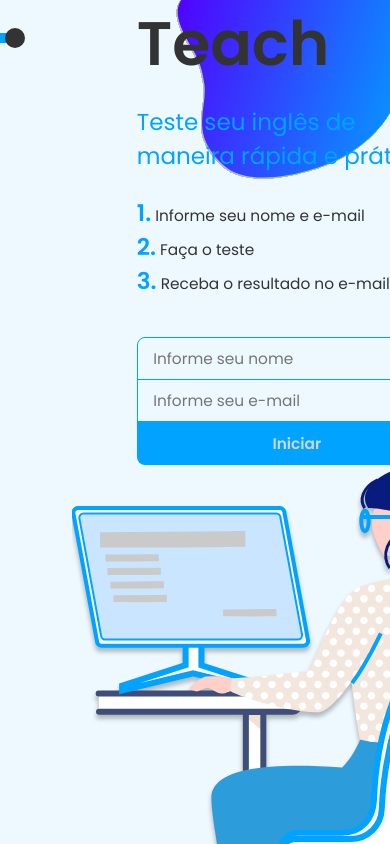
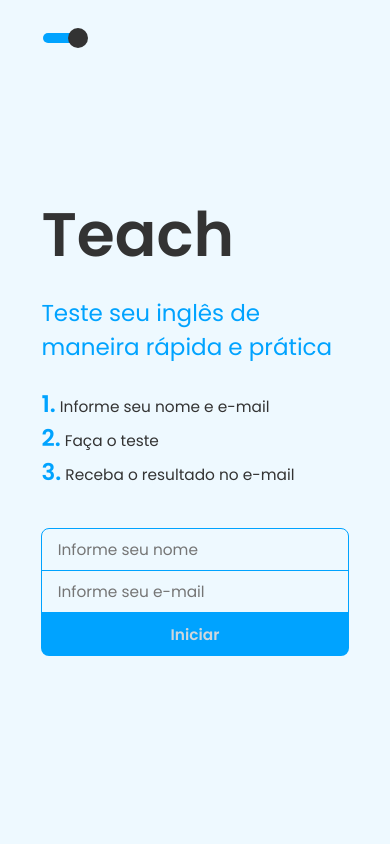
Before and after one commit to Eduardo-SO/Teach, a Next.js app in the folder web/: page / in a window 390 px wide. Built offline with nearby package versions, Linux system fonts and the light colour scheme.

Commit message:
Add responsive layout

```diff
--- a/web/src/components/Header/styles.ts
+++ b/web/src/components/Header/styles.ts
@@ -6,7 +6,7 @@
   justify-content: space-between;
 
   height: 8rem;
-  padding: 0 8rem;
+  width: 100%;
   margin-bottom: -8rem;
 
   h1 {
--- a/web/src/pages/index.tsx
+++ b/web/src/pages/index.tsx
@@ -26,8 +26,8 @@
         <Container>
           <Header toggleTheme={toggleTheme} />
           <Wrapper>
-            <Apresentation>
-              <Content>
+            <Content>
+              <Apresentation>
                 <h2>Teach</h2>
                 <h3>Teste seu inglês de maneira rápida e prática</h3>
 
@@ -53,11 +53,11 @@
 
                   <button>Iniciar</button>
                 </form>
-              </Content>
-            </Apresentation>
-            <Hero>
-              <img src="/images/hero.svg" alt="Teach" />
-            </Hero>
+              </Apresentation>
+              <Hero>
+                <img src="/images/hero.svg" alt="Teach" />
+              </Hero>
+            </Content>
           </Wrapper>
         </Container>
       </main>
--- a/web/src/styles/global.ts
+++ b/web/src/styles/global.ts
@@ -11,7 +11,7 @@
   :root {
     font-size: 60%;
 
-    @media(min-width: 700px) {
+    @media(min-width: 980px) {
       font-size: 62.5%;
     }
   }
--- a/web/src/styles/pages/Home.ts
+++ b/web/src/styles/pages/Home.ts
@@ -2,39 +2,43 @@
 
 export const Container = styled.div`
   display: flex;
-  justify-content: center;
+  align-items: center;
+  flex-direction: column;
+
   height: 100vh;
+  padding: 0 4rem;
 
+  @media (min-width: 980px) {
+    padding: 0 8rem;
     background-image: url('images/background.svg');
     background-repeat: no-repeat;
     background-position: right top;
     background-size: 55% auto;
+  }
 `
 
 export const Wrapper = styled.div`
-  display: flex;
-  align-items: center;
-  justify-content: space-between;
-  flex-direction: column;
-
   height: 100%;
   width: 100%;
   max-width: 144rem;
-  padding: 8rem 8rem 0;
+`
 
-  @media (min-width: 700px) {
+export const Content = styled.div`
+  height: 100%;
+
+  display: flex;
+  align-items: center;
+  justify-content: center;
+  flex-direction: column;
+
+  @media (min-width: 980px) {
+    justify-content: space-between;
     flex-direction: row;
   }
 `
 
 export const Apresentation = styled.div`
-  flex: 1;
-
-  margin-top: -80px;
-`
-
-export const Content = styled.div`
-  max-width: 320px;
+  max-width: 32rem;
 
   h2 {
     font-size: 6.4rem;
@@ -90,17 +94,17 @@
 `
 
 export const Hero = styled.div`
-  flex: 3;
+  display: none;
+
+  @media (min-width: 980px) {
     display: flex;
-  justify-content: flex-end;
+    justify-content: center;
     align-items: flex-end;
+
     height: 100%;
+    width: 100%;
+    max-width: 70rem;
 
-  img {
-    display: hidden;
-  }
-
-  @media (min-width: 700px) {
     img {
       display: block;
       height: 75%;
```
Lines whose indentation alone changed are shown as unchanged.
